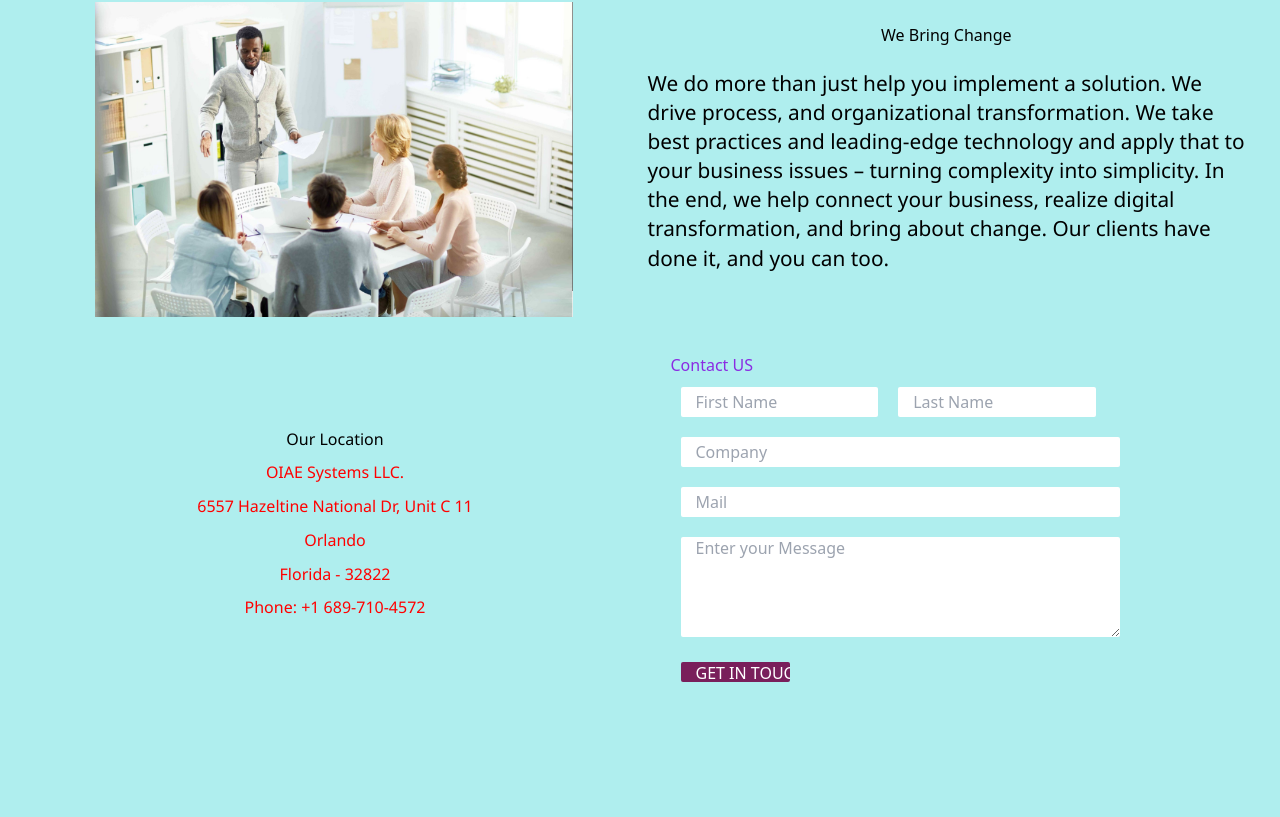
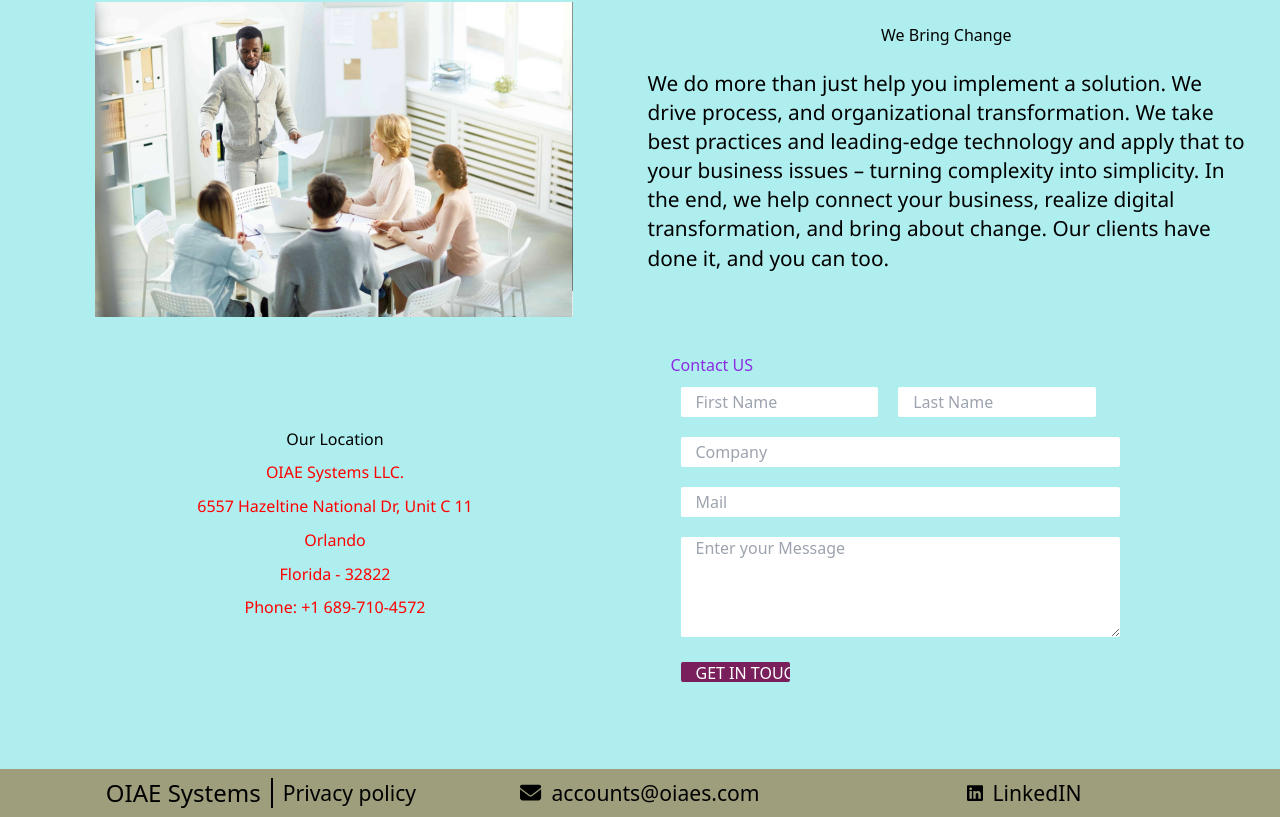
Before and after one commit to Kalynreddykiller18/OIAE-Next, a Next.js app: page /about in a window 1280 px wide. Shown: the part 825-1642 px from the top of the page. Built offline with nearby package versions, Linux system fonts and the light colour scheme; a web font is replaced by a local one.

Commit message:
Footer componenet added

```diff
--- /dev/null
+++ b/app/components/footer.css
@@ -0,0 +1,71 @@
+@media (min-width: 701px) {
+    .footer {
+        position: absolute;
+        bottom: 0;
+        width: 100%;
+    }
+}
+
+.footer {
+    background-color: rgb(158, 158, 124);
+    display: grid;
+    height: 3rem;
+    font-size: 1.32rem;
+    place-items: center;
+    grid-template-columns: 2fr 1fr 2fr;
+}
+
+.footer a:visited,
+.footer a:link,
+.footer a:active {
+    color: black;
+}
+
+.footer img {
+    width: 100px;
+    fill: cover;
+    background-color: rgb(255, 255, 255);
+}
+
+.titsec {
+    padding-left: 10px;
+}
+
+.titsec,
+.mail,
+.linkd {
+    display: flex;
+    align-items: center;
+}
+
+.titsec a {
+    border-left: 2px solid black;
+    margin-left: 10px;
+    padding-left: 10px;
+}
+
+.mail p {
+    padding-left: 10px;
+}
+
+.foo_title {
+    font-size: 1.5rem;
+}
+
+.linkd img {
+    padding-right: 10px;
+    width: 26px;
+    background-color: rgb(158, 158, 124);
+}
+
+@media (max-width: 700px) {
+    .footer {
+        display: flex;
+        flex-direction: column;
+        height: 120px;
+        padding: 10px 0;
+        align-content: space-between;
+        justify-content: space-around;
+        margin-top: 1.12rem;
+    }
+}
--- /dev/null
+++ b/app/components/footer.tsx
@@ -0,0 +1,30 @@
+import { faEnvelope } from "@fortawesome/free-solid-svg-icons";
+import { FontAwesomeIcon } from "@fortawesome/react-fontawesome";
+import "./footer.css"
+
+const Footer = () => {
+    return (
+        <div className="footer">
+            <section className="titsec">
+                <p className="foo_title">OIAE Systems</p>
+                <a href="/Policy.html" target="_blank">
+                    Privacy policy
+                </a>
+            </section>
+            <section className="mail">
+                <FontAwesomeIcon icon={faEnvelope} />
+                <p>accounts@oiaes.com</p>
+            </section>
+            <a
+                href="https://www.linkedin.com/in/oiae-systems-65374b295/"
+                target="_blank"
+                className="linkd"
+            >
+                <img src="linkedin.svg" alt="" />
+                <p>LinkedIN</p>
+            </a>
+        </div>
+    );
+};
+
+export default Footer;
--- a/app/layout.tsx
+++ b/app/layout.tsx
@@ -1,6 +1,8 @@
 import type { Metadata } from "next";
+import Navigation from "./components/navigation";
+import Footer from "./components/footer";
+
 import "./globals.css";
-import Navigation from "./components/navigation";
 import "./components/services.css"
 import "./components/industries.css"
 import "./components/About.css"
@@ -17,7 +19,7 @@ export default function RootLayout({
 }>) {
   return (
     <html lang="en">
-      <body ><Navigation />{children}</body>
+      <body ><Navigation />{children}<Footer /></body>
     </html>
   );
 }
```
